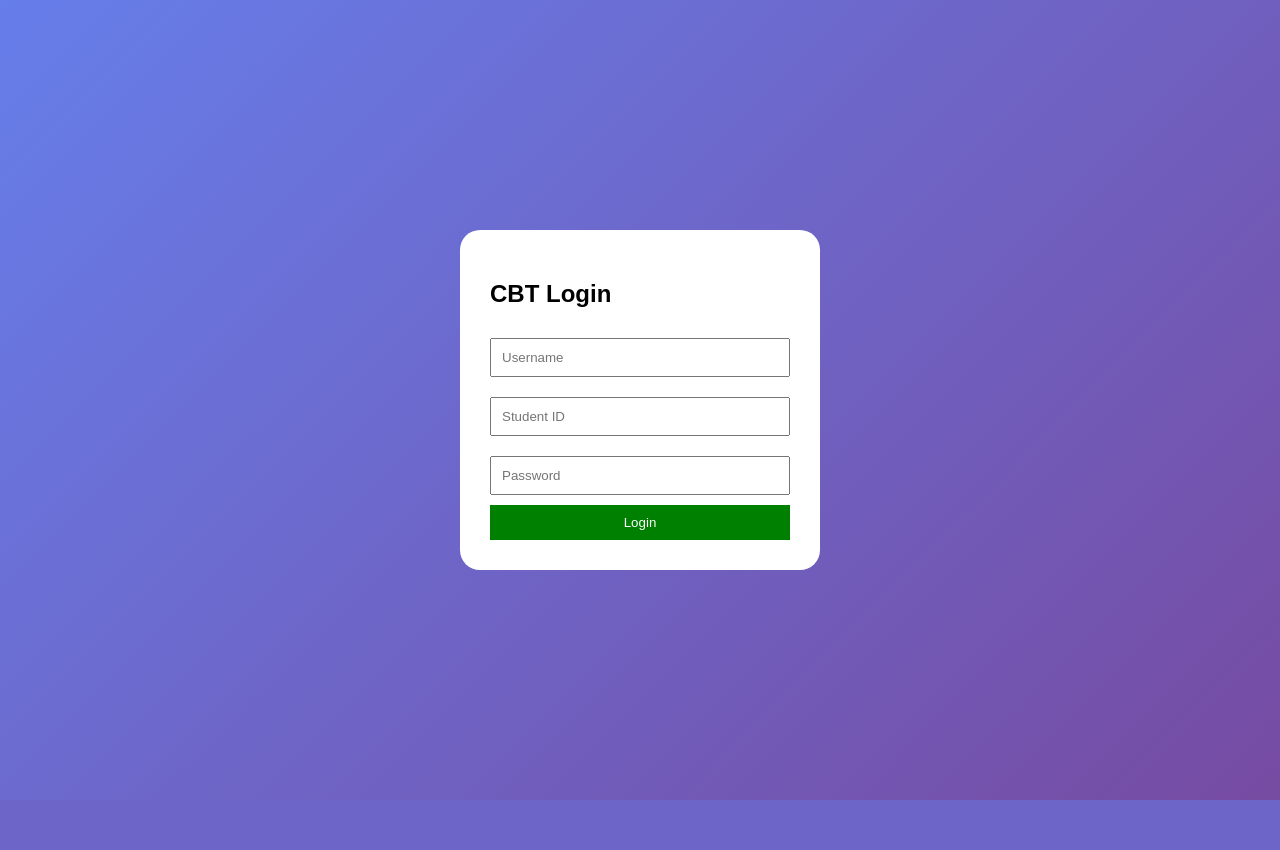
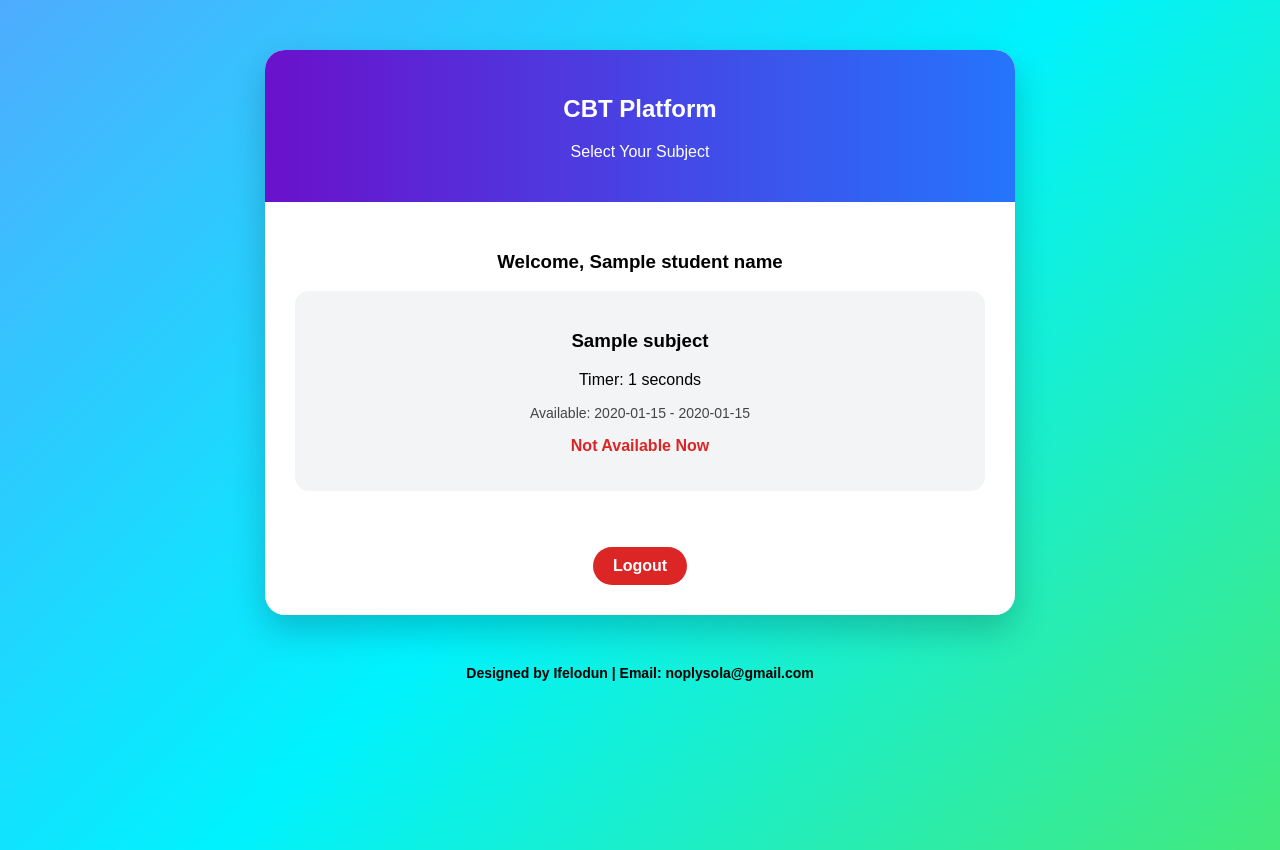
Before and after one commit to ifelodun/IFELODUN-CSC-201-CBT-System-, a Flask app: template templates/login.html in a window 1280 px wide. Before the commit the page ends 800 px from the top, so only its background shows below. Run offline with Flask 3, Linux system fonts and the light colour scheme; tables that the repository leaves empty hold one stand-in row (values such as "Sample post"); the template is opened without the code that fills it: values that come from a table or form of the project are taken from there, most other values are stand-ins (such as "Sample title", 1, 10 or a date in 2020).

Commit message:
Update login.html

```diff
--- a/templates/login.html
+++ b/templates/login.html
@@ -1,48 +1,133 @@
 <!DOCTYPE html>
 <html>
 <head>
-    <title>Login</title>
+    <title>CBT Home</title>
+    <meta name="viewport" content="width=device-width, initial-scale=1">
+
     <style>
         body{
-            display:flex;
-            justify-content:center;
-            align-items:center;
-            height:100vh;
-            background: linear-gradient(135deg,#667eea,#764ba2);
+            min-height:100vh;
+            margin:0;
             font-family: Arial, sans-serif;
-            margin: 0;
+            background: linear-gradient(135deg, #4facfe, #00f2fe, #43e97b);
         }
-        .box{
+
+        .main-card{
+            max-width:750px;
+            margin:50px auto;
             background:white;
+            border-radius:20px;
+            box-shadow:0 15px 35px rgba(0,0,0,0.2);
+            overflow:hidden;
+        }
+
+        .header{
+            background: linear-gradient(90deg, #6a11cb, #2575fc);
+            color:white;
+            text-align:center;
+            padding:25px;
+        }
+
+        .body{
             padding:30px;
-            border-radius:20px;
-            width:300px;
+            text-align:center;
         }
-        input{
-            width:100%;
-            padding:10px;
-            margin:10px 0;
-            box-sizing: border-box;
+
+        .subject-box{
+            margin: 18px 0;
+            padding: 20px;
+            background: #f3f4f6;
+            border-radius: 14px;
         }
-        button{
-            width:100%;
-            padding:10px;
-            background:green;
+
+        .btn{
+            display:inline-block;
+            text-decoration:none;
             color:white;
-            border:none;
-            cursor: pointer;
+            padding:10px 20px;
+            border-radius:30px;
+            font-weight:bold;
+            margin-top:10px;
+            background:#16a34a;
+        }
+
+        .btn-logout{
+            background:#dc2626;
+            margin-top:20px;
+        }
+
+        .open{
+            color:#16a34a;
+            font-weight:bold;
+        }
+
+        .closed{
+            color:#dc2626;
+            font-weight:bold;
+        }
+
+        .time{
+            font-size:14px;
+            color:#444;
+        }
+
+        .footer{
+            text-align:center;
+            font-size:14px;
+            margin-top:20px;
+            font-weight:bold;
         }
     </style>
 </head>
+
 <body>
-<div class="box">
-    <h2>CBT Login</h2>
-    <form method="POST">
-        <input name="username" placeholder="Username">
-        <input name="student_id" placeholder="Student ID">
-        <input type="password" name="password" placeholder="Password">
-        <button>Login</button>
-    </form>
+
+<div class="main-card">
+
+    <div class="header">
+        <h2>CBT Platform</h2>
+        <p>Select Your Subject</p>
+    </div>
+
+    <div class="body">
+        <h3>Welcome, {{ student_name }}</h3>
+
+        {% for subject in subjects %}
+        <div class="subject-box">
+
+            <h3>{{ subject.name }}</h3>
+            <p>Timer: {{ subject.exam_timer }} seconds</p>
+            <p class="time">Available: {{ subject.start_time }} - {{ subject.end_time }}</p>
+
+            {% if subject.start_time and subject.end_time %}
+                {% if subject.start_time <= now <= subject.end_time %}
+                    <p class="open">Available Now</p>
+                    <a href="/student/{{ subject.id }}" class="btn">
+                        Start Exam
+                    </a>
+                {% else %}
+                    <p class="closed">Not Available Now</p>
+                {% endif %}
+            {% else %}
+                <p class="open">Available Anytime</p>
+                <a href="/student/{{ subject.id }}" class="btn">
+                    Start Exam
+                </a>
+            {% endif %}
+
+        </div>
+        {% endfor %}
+
+        <br>
+        <a href="/logout" class="btn btn-logout">Logout</a>
+
+    </div>
+
 </div>
+
+<div class="footer">
+    Designed by Ifelodun | Email: noplysola@gmail.com
+</div>
+
 </body>
 </html>
```
